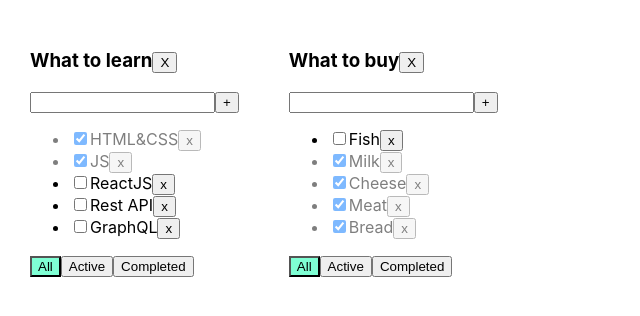
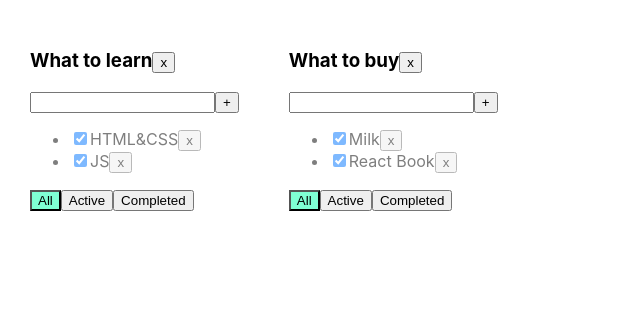
Before and after one commit to WhiteQuennAnn/todolist_01, a React (Create React App) app: page / in a window 1280 px wide. Shown: the top 316 px of the page, without its empty margins (0-640 px from the left). Built offline with nearby package versions, Linux system fonts and the light colour scheme.

Commit message:
lesson 6

```diff
--- a/src/App.tsx
+++ b/src/App.tsx
@@ -1,93 +1,95 @@
 import React, {useState} from 'react';
 import './App.css';
-import {Todolist} from './Todolist';
+import {TaskType, Todolist} from './Todolist';
 import {v1} from 'uuid';
 
 export type FilterValuesType = "all" | "active" | "completed";
-
-export type TodolistsType = {
+type TodolistType = {
     id: string
     title: string
     filter: FilterValuesType
 }
 
+type TasksStateType = {
+    [key: string]: Array<TaskType>
+}
+
+
 function App() {
-    let todolistId1 = v1()
-    let todolistId2 = v1()
+    let todolistId1 = v1();
+    let todolistId2 = v1();
 
-    let [todolists, setTodolists] = useState<Array<TodolistsType>>([
-        {id: todolistId1, title: 'What to learn', filter: 'all'},
-        {id: todolistId2, title: 'What to buy', filter: 'all'},
+    let [todolists, setTodolists] = useState<Array<TodolistType>>([
+        {id: todolistId1, title: "What to learn", filter: "all"},
+        {id: todolistId2, title: "What to buy", filter: "all"}
     ])
 
-    let [tasksObj, setTasksObj] = useState({
+    let [tasks, setTasks] = useState<TasksStateType>({
         [todolistId1]: [
             {id: v1(), title: "HTML&CSS", isDone: true},
-            {id: v1(), title: "JS", isDone: true},
-            {id: v1(), title: "ReactJS", isDone: false},
-            {id: v1(), title: "Rest API", isDone: false},
-            {id: v1(), title: "GraphQL", isDone: false},
+            {id: v1(), title: "JS", isDone: true}
         ],
+        [todolistId2]: [
+            {id: v1(), title: "Milk", isDone: true},
+            {id: v1(), title: "React Book", isDone: true}
+        ]
+    });
 
-        [todolistId2]: [
-            {id: v1(), title: "Fish", isDone: false},
-            {id: v1(), title: "Milk", isDone: true},
-            {id: v1(), title: "Cheese", isDone: true},
-            {id: v1(), title: "Meat", isDone: true},
-            {id: v1(), title: "Bread", isDone: true},
-        ]
-    })
-    // let [todolists, setTodolists] = useState<Array<TodolistsType>>([
-    //     {id: v1(), title: 'What to learn', filter: 'all'},
-    //     {id: v1(), title: 'What to buy', filter: 'active'},
-    // ])
-    //
-    //
-    // let [tasks, setTasks] = useState([
-    //     {id: v1(), title: "HTML&CSS", isDone: true},
-    //     {id: v1(), title: "JS", isDone: true},
-    //     {id: v1(), title: "ReactJS", isDone: false},
-    //     {id: v1(), title: "Rest API", isDone: false},
-    //     {id: v1(), title: "GraphQL", isDone: false},
-    // ]);
 
-    // let [filter, setFilter] = useState<FilterValuesType>("all");
-
-    const removeTodolistHandler = (todolistId: string) => {
-        setTodolists(todolists.filter(el => el.id !== todolistId))
-        delete tasksObj[todolistId]
+    function removeTask(id: string, todolistId: string) {
+        //достанем нужный массив по todolistId:
+        let todolistTasks = tasks[todolistId];
+        // перезапишем в этом объекте массив для нужного тудулиста отфилтрованным массивом:
+        tasks[todolistId] = todolistTasks.filter(t => t.id != id);
+        // засетаем в стейт копию объекта, чтобы React отреагировал перерисовкой
+        setTasks({...tasks});
     }
 
-    function removeTask(todolistId: string, taskId: string) {
-        //     let filteredTasks = tasks.filter(t => t.id != id);
-        //     setTasks(filteredTasks);
-        setTasksObj({...tasksObj, [todolistId]: tasksObj[todolistId].filter(t => t.id !== taskId)})
+    function addTask(title: string, todolistId: string) {
+        let task = {id: v1(), title: title, isDone: false};
+        //достанем нужный массив по todolistId:
+        let todolistTasks = tasks[todolistId];
+        // перезапишем в этом объекте массив для нужного тудулиста копией, добавив в начало новую таску:
+        tasks[todolistId] = [task, ...todolistTasks];
+        // засетаем в стейт копию объекта, чтобы React отреагировал перерисовкой
+        setTasks({...tasks});
     }
 
-    function addTask(todolistId: string, title: string) {
-        let newTask = {id: v1(), title: title, isDone: false};
-        // let newTasks = [task, ...tasks];
-        // setTasks(newTasks);
-        setTasksObj({...tasksObj, [todolistId]: [...tasksObj[todolistId], newTask]})
+    function changeStatus(id: string, isDone: boolean, todolistId: string) {
+        //достанем нужный массив по todolistId:
+        let todolistTasks = tasks[todolistId];
+        // найдём нужную таску:
+        let task = todolistTasks.find(t => t.id === id);
+        //изменим таску, если она нашлась
+        if (task) {
+            task.isDone = isDone;
+            // засетаем в стейт копию объекта, чтобы React отреагировал перерисовкой
+            setTasks({...tasks});
+        }
     }
 
-    function changeStatus(todolistId: string, taskId: string, newIsDone: boolean) {
-        setTasksObj({
-            ...tasksObj,
-            [todolistId]: tasksObj[todolistId].map(el => el.id === taskId ? {...el, isDone: newIsDone} : el)
-        })
+    function changeFilter(value: FilterValuesType, todolistId: string) {
+        let todolist = todolists.find(tl => tl.id === todolistId);
+        if (todolist) {
+            todolist.filter = value;
+            setTodolists([...todolists])
+        }
     }
 
-    function changeFilter(todolistId: string, filterValue: FilterValuesType) {
-        console.log(todolistId)
-        setTodolists(todolists.map(el => el.id === todolistId ? {...el, filter: filterValue} : el))
-        // setFilter(value);
+    function removeTodolist(id: string) {
+        // засунем в стейт список тудулистов, id которых не равны тому, который нужно выкинуть
+        setTodolists(todolists.filter(tl => tl.id != id));
+        // удалим таски для этого тудулиста из второго стейта, где мы храним отдельно таски
+        delete tasks[id]; // удаляем св-во из объекта... значением которого являлся массив тасок
+        // засетаем в стейт копию объекта, чтобы React отреагировал перерисовкой
+        setTasks({...tasks});
     }
 
     return (
         <div className="App">
-            {todolists.map(tl => {
-                let allTodolistTasks = tasksObj[tl.id];
+            {
+                todolists.map(tl => {
+                    let allTodolistTasks = tasks[tl.id];
                     let tasksForTodolist = allTodolistTasks;
 
                     if (tl.filter === "active") {
@@ -97,10 +99,9 @@
                         tasksForTodolist = allTodolistTasks.filter(t => t.isDone === true);
                     }
 
-                return (
-                    <Todolist
+                    return <Todolist
                         key={tl.id}
-                        todolistId={tl.id}
+                        id={tl.id}
                         title={tl.title}
                         tasks={tasksForTodolist}
                         removeTask={removeTask}
@@ -108,10 +109,10 @@
                         addTask={addTask}
                         changeTaskStatus={changeStatus}
                         filter={tl.filter}
-                        removeTodolistHandler={removeTodolistHandler}
+                        removeTodolist={removeTodolist}
                     />
-                )
-            })}
+                })
+            }
 
         </div>
     );
--- a/src/Todolist.tsx
+++ b/src/Todolist.tsx
@@ -1,32 +1,32 @@
-import React, {ChangeEvent, KeyboardEvent, useState} from 'react';
+import React, {ChangeEvent, useState, KeyboardEvent} from 'react';
 import {FilterValuesType} from './App';
 
-type TaskType = {
+export type TaskType = {
     id: string
     title: string
     isDone: boolean
 }
 
 type PropsType = {
-    todolistId: string
+    id: string
     title: string
     tasks: Array<TaskType>
-    removeTask: (todolistId: string, taskId: string) => void
-    changeFilter: (todolistId: string, filterValue: FilterValuesType) => void
-    addTask: (todolistId: string, title: string) => void
-    changeTaskStatus: (todolistId: string, taskId: string, isDone: boolean) => void
+    removeTask: (taskId: string, todolistId: string) => void
+    changeFilter: (value: FilterValuesType, todolistId: string) => void
+    addTask: (title: string, todolistId: string) => void
+    changeTaskStatus: (id: string, isDone: boolean, todolistId: string) => void
+    removeTodolist: (id: string) => void
     filter: FilterValuesType
-    removeTodolistHandler: (todolistId: string) => void
 }
 
 export function Todolist(props: PropsType) {
-
     let [title, setTitle] = useState("")
     let [error, setError] = useState<string | null>(null)
 
     const addTask = () => {
-        if (title.trim() !== "") {
-            props.addTask(props.todolistId, title.trim());
+        let newTitle = title.trim();
+        if (newTitle !== "") {
+            props.addTask(newTitle, props.id);
             setTitle("");
         } else {
             setError("Title is required");
@@ -44,19 +44,15 @@
         }
     }
 
-    const onAllClickHandler = () => props.changeFilter(props.todolistId, "all");
-    const onActiveClickHandler = () => props.changeFilter(props.todolistId, "active");
-    const onCompletedClickHandler = () => props.changeFilter(props.todolistId, "completed");
+    const removeTodolist = () => props.removeTodolist(props.id)
 
-
-    const removeTodolistHandler = () => {
-        props.removeTodolistHandler(props.todolistId)
-    }
+    const onAllClickHandler = () => props.changeFilter("all", props.id);
+    const onActiveClickHandler = () => props.changeFilter("active", props.id);
+    const onCompletedClickHandler = () => props.changeFilter("completed", props.id);
 
     return <div>
-        <h3>{props.title}
-            <button onClick={removeTodolistHandler}> X</button>
-
+        <h3> {props.title}
+            <button onClick={removeTodolist}>x</button>
         </h3>
         <div>
             <input value={title}
@@ -70,15 +66,14 @@
         <ul>
             {
                 props.tasks.map(t => {
-                    const onClickHandler = () => props.removeTask(props.todolistId, t.id)
+                    const onClickHandler = () => props.removeTask(t.id, props.id)
                     const onChangeHandler = (e: ChangeEvent<HTMLInputElement>) => {
-                        props.changeTaskStatus(props.todolistId, t.id, e.currentTarget.checked);
+                        let newIsDoneValue = e.currentTarget.checked;
+                        props.changeTaskStatus(t.id, newIsDoneValue, props.id);
                     }
 
                     return <li key={t.id} className={t.isDone ? "is-done" : ""}>
-                        <input type="checkbox"
-                               onChange={onChangeHandler}
-                               checked={t.isDone}/>
+                        <input type="checkbox" onChange={onChangeHandler} checked={t.isDone}/>
                         <span>{t.title}</span>
                         <button onClick={onClickHandler}>x</button>
                     </li>
```
Lines whose indentation alone changed are shown as unchanged.
